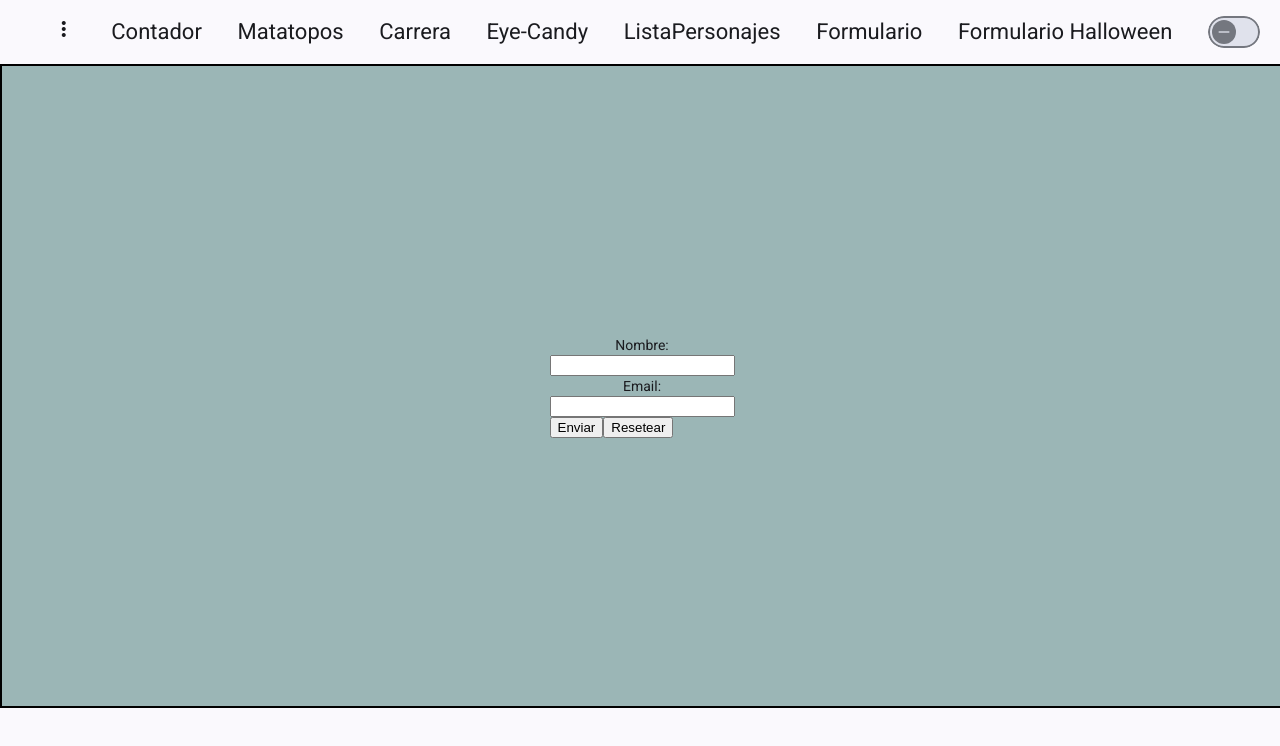
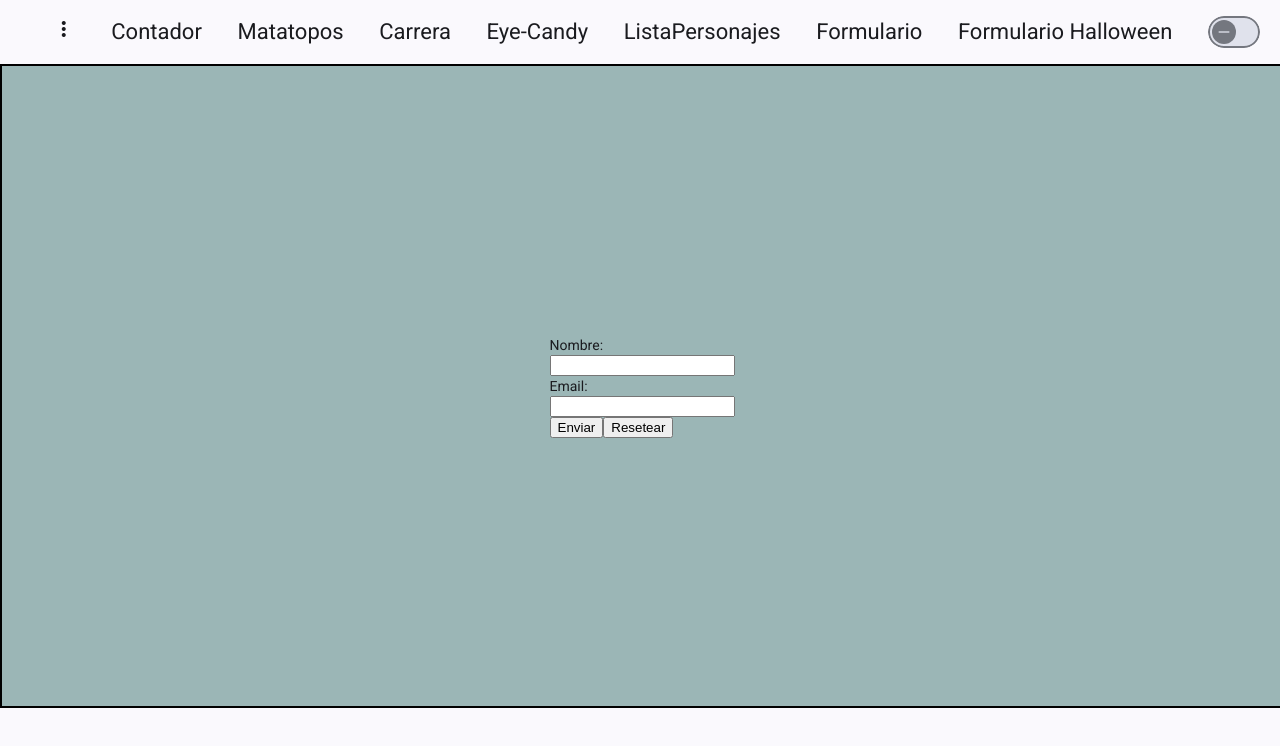
Before and after one commit to Carlotagf/MovilesProyectoDos, an Angular app: page /formulario-registro in a window 1280 px wide. Shown: the top 746 px of the page. Built offline with nearby package versions, Linux system fonts and the light colour scheme.

Commit message:
Update formulario-registro.css

```diff
--- a/src/app/formulario-registro/formulario-registro.css
+++ b/src/app/formulario-registro/formulario-registro.css
@@ -1,10 +1,10 @@
 .mensaje-error{
     color: red;
+    size: small;
 
 }
 
 .contenedor-campo {
     display: flex;
     flex-direction: column;
-    align-items: center;
-}
+ }
```
